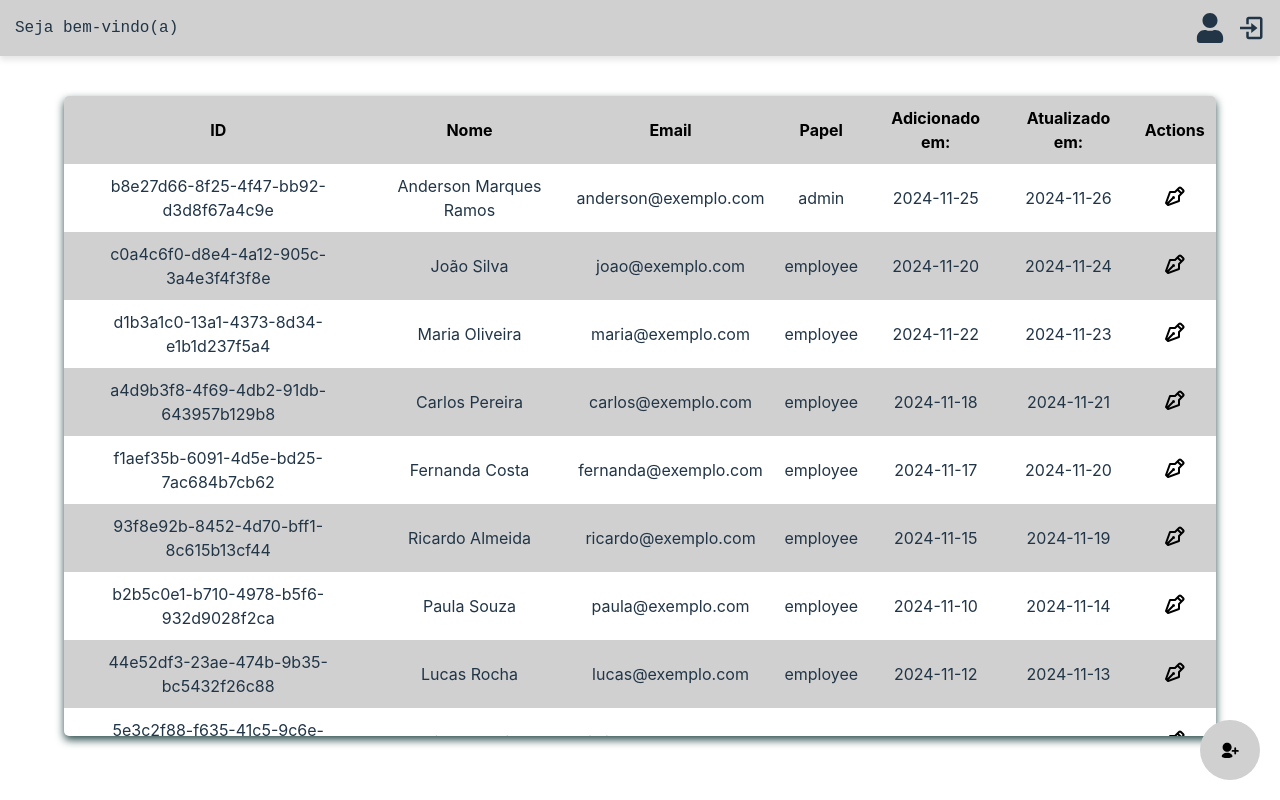
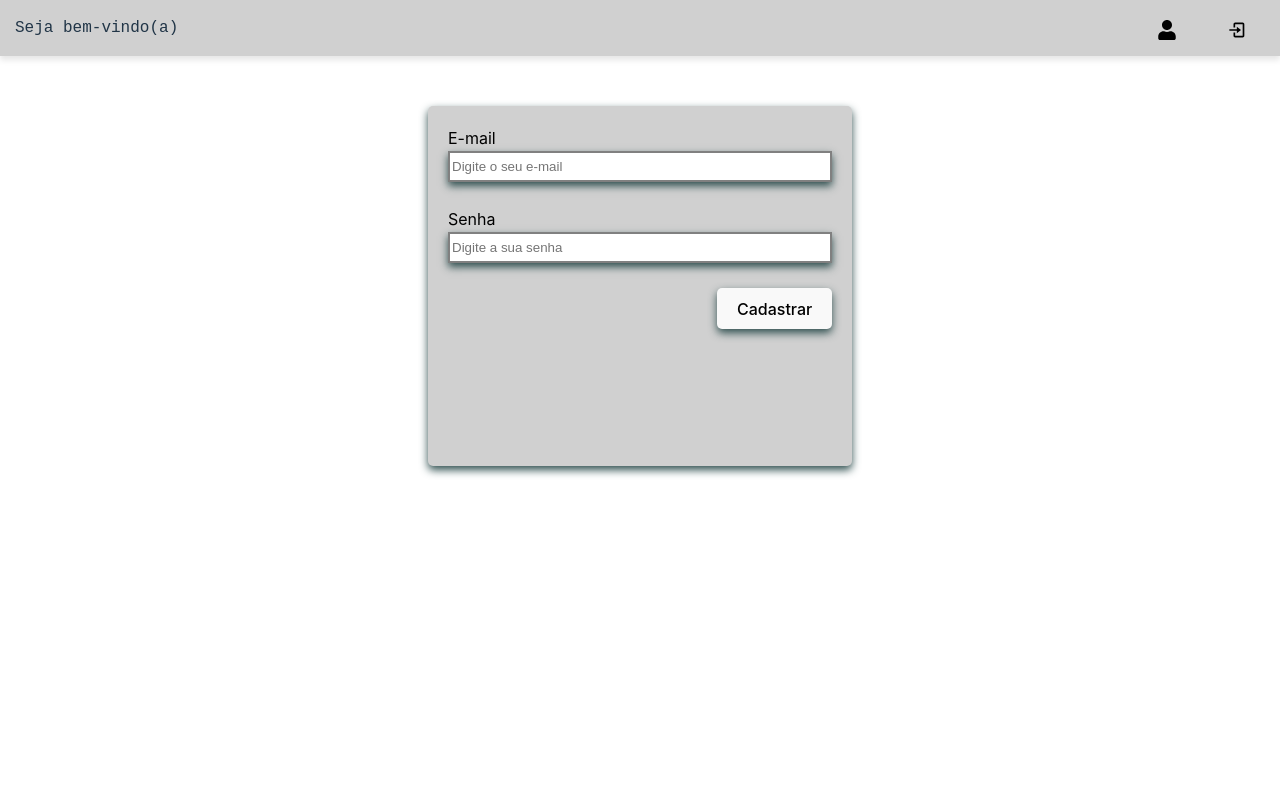
Before and after one commit to andsu-marks/Desiree-frontend, a React (Vite) app: page / in a window 1280 px wide. Built offline with nearby package versions, Linux system fonts and the light colour scheme.

Commit message:
feature(login): LoginPage created

```diff
--- a/src/components/employee/EmployeesForm.tsx
+++ b/src/components/employee/EmployeesForm.tsx
@@ -10,7 +10,7 @@ import { formDataProps, Role } from "../../types/EmployeeTypes";
 import { employeesFake } from "../../database";
 
 export function EmployeesForm() {
-  const { goBackPage } = useRedirect();
+  const { goToPage } = useRedirect();
   const { id } = useParams();
 
   const { formData, setFormData } = useFormData<formDataProps>({
@@ -137,7 +137,7 @@ export function EmployeesForm() {
       </InputContainer>
 
       <ButtonsContainer>
-        <SubmitButton type='button' onClick={() => goBackPage()}>Voltar</SubmitButton>
+        <SubmitButton type='button' onClick={() => goToPage('/employees')}>Voltar</SubmitButton>
         <SubmitButton type='submit'>Cadastrar</SubmitButton>
       </ButtonsContainer>
     </EmployeesFormBackground>
--- a/src/components/layout/Header.tsx
+++ b/src/components/layout/Header.tsx
@@ -1,15 +1,22 @@
 import { FaUser } from "react-icons/fa";
-import { HeaderBackground, List, Nav, Paragraph } from "../../styles/Header.styles";
 import { BiLogIn } from "react-icons/bi";
+import { HeaderBackground, HeaderButton, List, Nav, Paragraph } from "../../styles/Header.styles";
+import { useRedirect } from "../../hooks/useRedirect";
 
 export default function Header() {
+  const { goToPage } = useRedirect();
+
   return (
     <HeaderBackground>
       <Paragraph>Seja bem-vindo(a)</Paragraph>
       <Nav>
         <List>
-          <FaUser size={30}/>
-          <BiLogIn size={30}/>
+          <HeaderButton>
+            <FaUser size={20}/>
+          </HeaderButton>
+          <HeaderButton onClick={() => goToPage('/')}>
+            <BiLogIn size={20}/>
+          </HeaderButton>
         </List>
       </Nav>
     </HeaderBackground>
--- /dev/null
+++ b/src/components/login/Login.tsx
@@ -0,0 +1,59 @@
+'use client';
+
+import { useEffect } from "react";
+import { useFormData } from "../../hooks/useFormData";
+import { useRedirect } from "../../hooks/useRedirect";
+import { Input, InputContainer, Label, SubmitButton } from "../../styles/EmployeeForm.styles";
+import { LoginForm } from "../../styles/Login.styles";
+import { LoginProps } from "../../types/LoginTypes";
+import { employeesFake } from "../../database";
+import toast from "react-hot-toast";
+
+export function Login() {
+  const { goToPage } = useRedirect();
+
+  const { formData, setFormData } = useFormData<LoginProps>({
+    email: '',
+    password: ''
+  });
+
+  const handleChange = (e: React.ChangeEvent<HTMLInputElement>) => {
+    const { id, value } = e.target;
+    setFormData((prevData) => ({
+      ...prevData,
+      [id]: value,
+    }));
+  };
+
+  useEffect(() => {
+
+  },[])
+
+  const handleSubmit = (e: React.FormEvent) => {
+    e.preventDefault();
+
+    const employee = employeesFake.find((emp) => (emp.email === formData.email) && (emp.password === formData.password));
+
+    if (!employee) {
+      toast.error('Funcionário não encontrado');
+      return;
+    }
+
+    goToPage('/employees');
+  }
+  return(
+    <LoginForm onSubmit={handleSubmit}>
+      <InputContainer>
+        <Label htmlFor='email'>E-mail</Label>
+        <Input type='text' id='email' placeholder='Digite o seu e-mail' value={formData.email} onChange={handleChange}required/>
+      </InputContainer>
+
+      <InputContainer>
+        <Label htmlFor='password'>Senha</Label>
+        <Input type='password' id='password' placeholder='Digite a sua senha' value={formData.password} onChange={handleChange} required/>
+      </InputContainer>
+
+      <SubmitButton type='submit'>Cadastrar</SubmitButton>
+    </LoginForm>
+  )
+}
--- a/src/hooks/useRedirect.ts
+++ b/src/hooks/useRedirect.ts
@@ -7,9 +7,5 @@ export const useRedirect = () => {
     navigate(path);
   }
 
-  const goBackPage = () => {
-    navigate('/');
-  }
-
-  return { goToPage, goBackPage };
+  return { goToPage };
 }
--- a/src/main.tsx
+++ b/src/main.tsx
@@ -1,11 +1,12 @@
 import { createRoot } from 'react-dom/client';
 import { BrowserRouter as Router, Routes, Route } from 'react-router-dom';
-import ListEmployees from './pages/ListEmployees';
+import { Toaster } from 'react-hot-toast';
+import EmployeesPage from './pages/ListEmployees';
 import GlobalStyles from './styles/GlobalStyles';
 import Header from './components/layout/Header';
 import NewEmployeePage from './pages/NewEmployee';
 import EditEmployeePage from './pages/EditEmployee';
-import { Toaster } from 'react-hot-toast';
+import LoginPage from './pages/Login';
 
 createRoot(document.getElementById('root')!).render(
   <Router>
@@ -13,7 +14,8 @@ createRoot(document.getElementById('root')!).render(
     <Header/>
     <Toaster/>
     <Routes>
-      <Route path='/' element={<ListEmployees/>} />
+      <Route path='/' element={<LoginPage/>} />
+      <Route path='/employees' element={<EmployeesPage/>} />
       <Route path='/newemployee' element={<NewEmployeePage/>} />
       <Route path='/editemployee/:id' element={<EditEmployeePage/>} />
     </Routes>
--- a/src/pages/ListEmployees.tsx
+++ b/src/pages/ListEmployees.tsx
@@ -1,6 +1,6 @@
 import { ListEmployees } from "../components/employee/ListEmployees";
 
-export default function EmployeePage() {
+export default function EmployeesPage() {
   return (
     <ListEmployees/>
   )
--- /dev/null
+++ b/src/pages/Login.tsx
@@ -0,0 +1,7 @@
+import { Login } from "../components/login/Login";
+
+export default function LoginPage() {
+  return(
+    <Login/>
+  )
+}
--- a/src/styles/EmployeeForm.styles.ts
+++ b/src/styles/EmployeeForm.styles.ts
@@ -52,4 +52,5 @@ export const SubmitButton = styled.button`
   border-radius: 5px;
   box-shadow: 0 4px 8px var(--shadow-color);
   width: 30%;
+  align-self: flex-end;
 `;
--- a/src/styles/Header.styles.ts
+++ b/src/styles/Header.styles.ts
@@ -23,5 +23,12 @@ export const Nav = styled.nav`
 
 export const List = styled.ul`
   display: flex;
+  align-items: center;
   gap: 10px;
-`
+`;
+
+export const HeaderButton = styled.button`
+  background-color: inherit;
+  height: 35px;
+  border: gray;
+`;
--- /dev/null
+++ b/src/styles/Login.styles.ts
@@ -0,0 +1,15 @@
+import styled from "styled-components";
+
+export const LoginForm = styled.form`
+  display: flex;
+  flex-direction: column;
+  background-color: var(--primary);
+  width: 30%;
+  height: 40%;
+  margin: 50px;
+  box-shadow: 0 4px 8px var(--shadow-color);
+  border-radius: 5px;
+  color: black;
+  padding: 20px;
+
+`;
--- /dev/null
+++ b/src/types/LoginTypes.ts
@@ -0,0 +1,4 @@
+export interface LoginProps {
+  email: string;
+  password: string
+}
```
